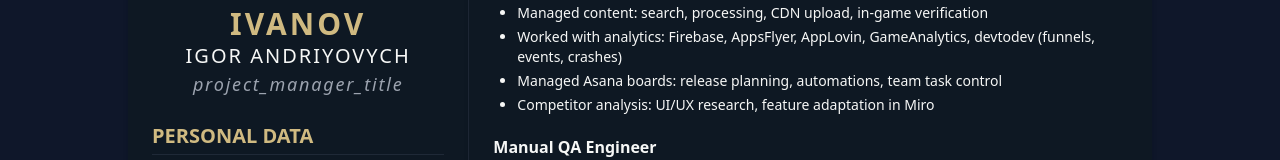
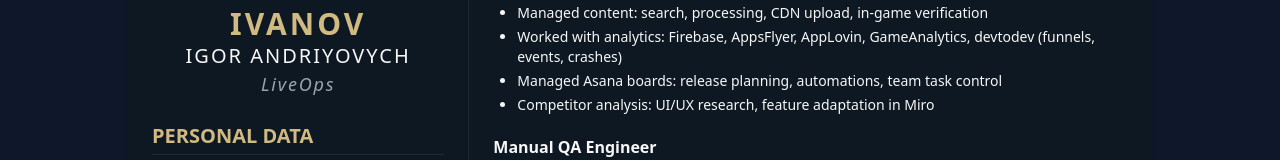
Before and after one commit to OKchesterOK/cv-landing, a React (Vite) app: page / in a window 1280 px wide. Shown: the part 202-362 px from the top of the page. Built offline with nearby package versions, Linux system fonts and the light colour scheme.

Commit message:
Update App.jsx

```diff
--- a/src/App.jsx
+++ b/src/App.jsx
@@ -45,7 +45,7 @@ export default function App() {
                 <img src="/ivanov_photo.png" alt={t('ivanov_name_last')} className="rounded-full w-40 h-40 object-cover mx-auto mb-4 border-2 border-gray-400 shadow-md" />
                 <h1 className="text-3xl font-bold text-accent tracking-widest uppercase">{t('ivanov_name_first')}</h1>
                 <p className="text-xl text-mainText tracking-widest uppercase">{t('ivanov_name_last')}</p>
-                <p className="text-lg italic text-gray-400 tracking-widest">{t('project_manager_title')}</p>
+                <p className="text-lg italic text-gray-400 tracking-widest">{t('live_ops_title')}</p>
               </div>
             </Section>
 
```
